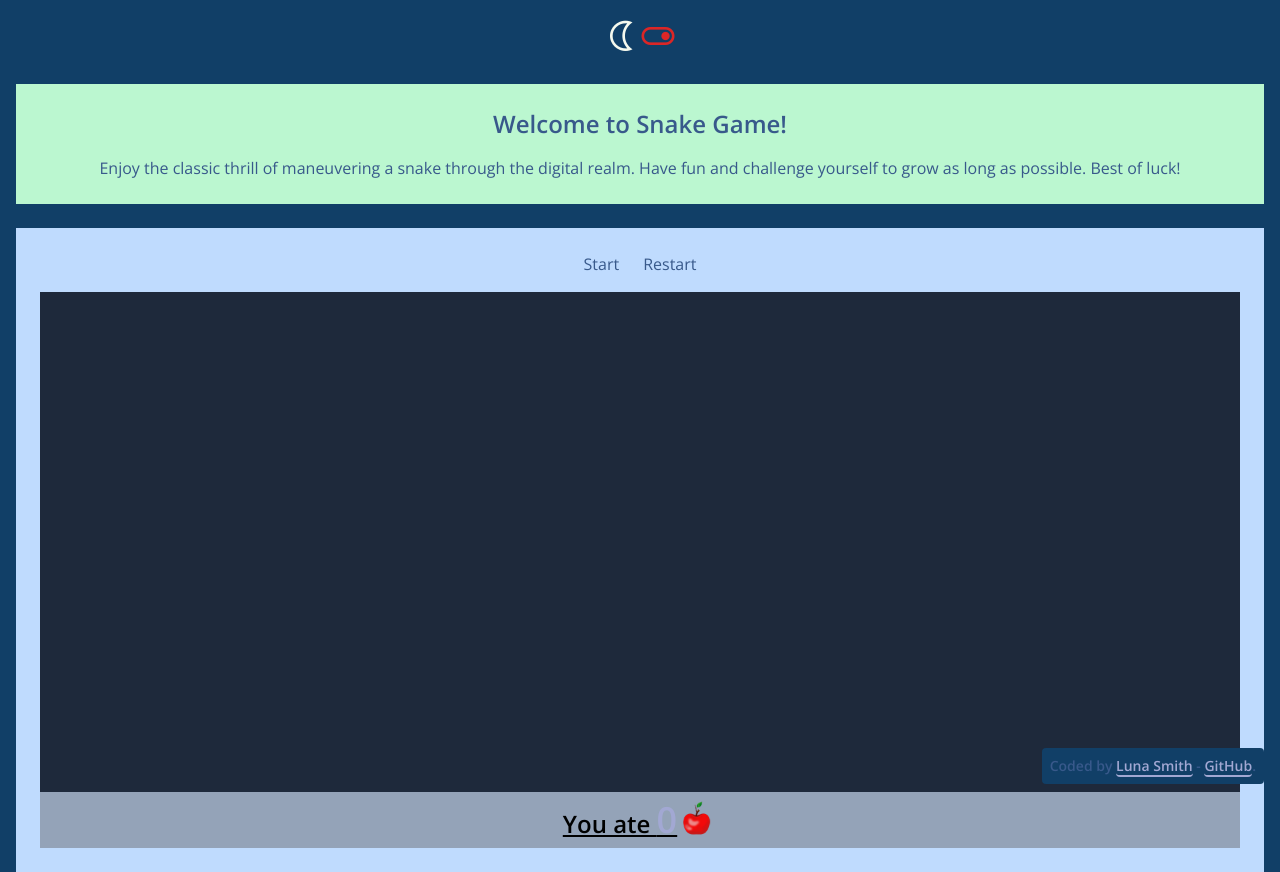
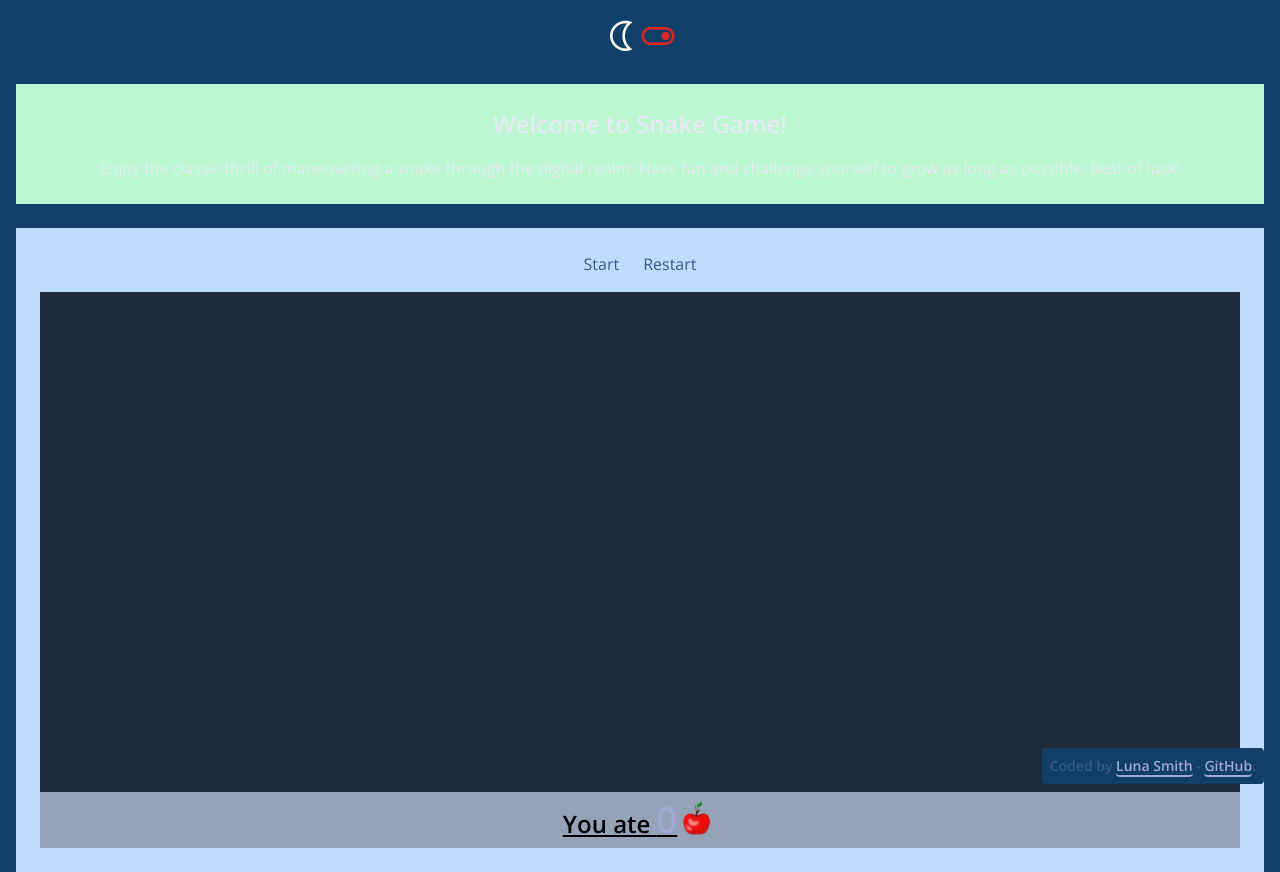
Before and after one commit to Lu-Smith/snake_game_vue_tailwindcss, a Vue app: page / in a window 1280 px wide. Built offline with nearby package versions, Linux system fonts and the light colour scheme.

Commit message:
Updated Header styling

```diff
--- a/src/components/Header.vue
+++ b/src/components/Header.vue
@@ -1,9 +1,10 @@
 <template>
     <div
     class="text-center"
-    :class="mode ? 'text-textColor' : 'text-addColor'">
+    :class="mode ? 'text-addColor' : 'text-textColor'">
         <h1 class="text-xl md:text-2xl font-semibold mb-4">Welcome to Snake Game! </h1>
-        <p>Enjoy the classic thrill of maneuvering a snake through the digital realm. Have fun and challenge yourself to grow as long as possible. Best of luck!</p>
+        <p class="text-xs sm:text-sm md:text-base">Enjoy the classic thrill of maneuvering a snake through the digital realm.
+            Have fun and challenge yourself to grow as long as possible. Best of luck!</p>
     </div>
 </template>
 
```
